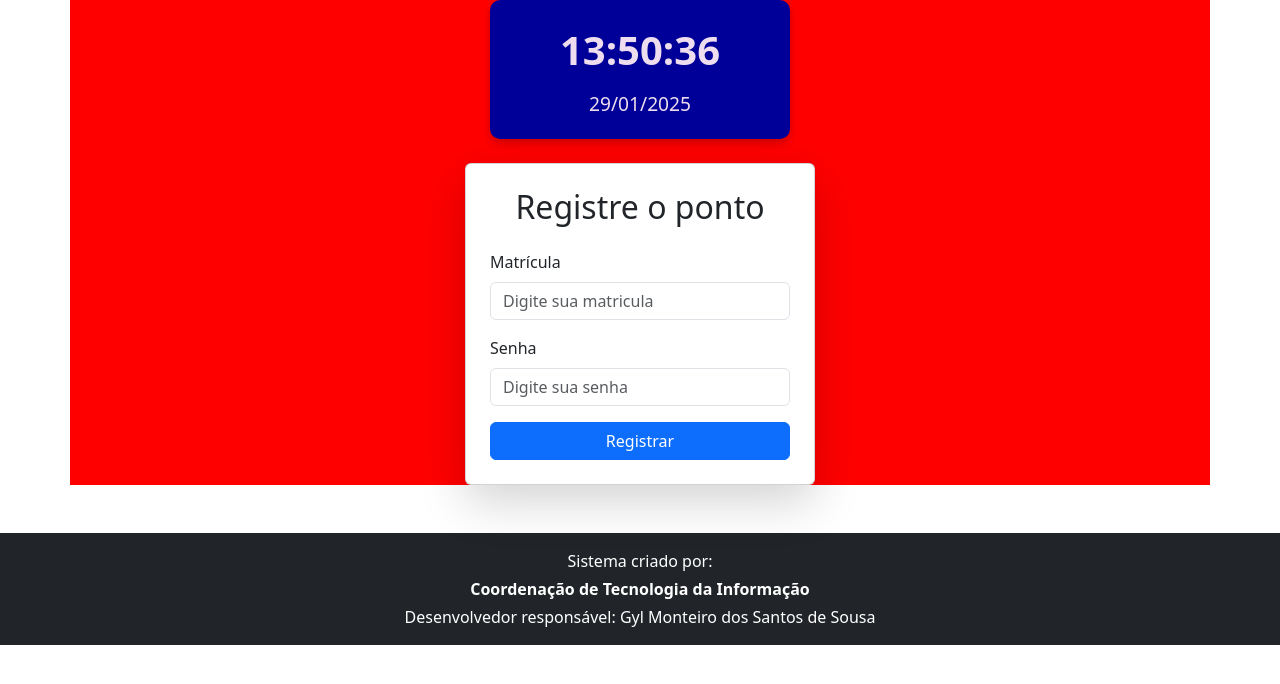
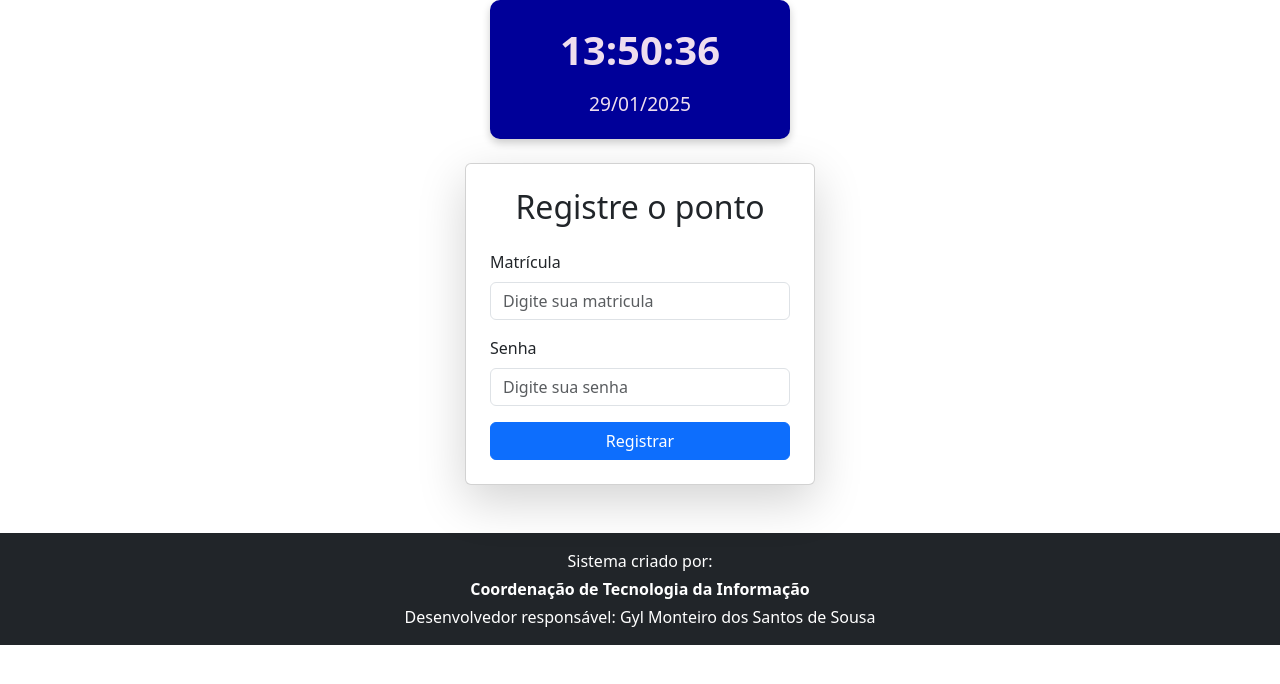
Before and after one commit to gylmonteiro-dev/smartchronos, a Django app: page / in a window 1280 px wide. Shown: the part 74-758 px from the top of the page. Run offline with Django 5.2, Linux system fonts and the light colour scheme.

Commit message:
removed bg in file base.html

```diff
--- a/templates/base.html
+++ b/templates/base.html
@@ -2,61 +2,86 @@
 <!DOCTYPE html>
 <html lang="en">
   <head>
-    <meta charset="UTF-8">
-    <meta name="viewport" content="width=device-width, initial-scale=1.0">
-    <link href="https://cdn.jsdelivr.net/npm/bootstrap@5.3.3/dist/css/bootstrap.min.css" rel="stylesheet" integrity="sha384-QWTKZyjpPEjISv5WaRU9OFeRpok6YctnYmDr5pNlyT2bRjXh0JMhjY6hW+ALEwIH" crossorigin="anonymous">
-    <link rel="stylesheet" href="https://cdn.jsdelivr.net/npm/bootstrap-icons@1.11.3/font/bootstrap-icons.min.css">
+    <meta charset="UTF-8" />
+    <meta name="viewport" content="width=device-width, initial-scale=1.0" />
+    <link
+      href="https://cdn.jsdelivr.net/npm/bootstrap@5.3.3/dist/css/bootstrap.min.css"
+      rel="stylesheet"
+      integrity="sha384-QWTKZyjpPEjISv5WaRU9OFeRpok6YctnYmDr5pNlyT2bRjXh0JMhjY6hW+ALEwIH"
+      crossorigin="anonymous"
+    />
+    <link
+      rel="stylesheet"
+      href="https://cdn.jsdelivr.net/npm/bootstrap-icons@1.11.3/font/bootstrap-icons.min.css"
+    />
     <link rel="stylesheet" href={% static "attendances/assets/css/base.css" %}>
     <title>SMART CHRONOS IPANGUAÇU</title>
   </head>
   <body>
-
     <nav class="navbar navbar-expand-lg bg-body-tertiary">
       <div class="container-fluid">
         <!-- Logo e Título -->
-        <a class="navbar-brand d-flex flex-column flex-lg-row align-items-lg-center" href="{% url 'home' %}">
-            <img src="{% static 'attendances/assets/img/logo_prefeitura.png' %}" alt="Logo" width="150" height="48" class="d-inline-block">
-            <span class="ms-lg-2 text-center text-lg-start">SMART CHRONOS IPANGUAÇU</span>
+        <a
+          class="navbar-brand d-flex flex-column flex-lg-row align-items-lg-center"
+          href="{% url 'home' %}"
+        >
+          <img
+            src="{% static 'attendances/assets/img/logo_prefeitura.png' %}"
+            alt="Logo"
+            width="150"
+            height="48"
+            class="d-inline-block"
+          />
+          <span class="ms-lg-2 text-center text-lg-start"
+            >SMART CHRONOS IPANGUAÇU</span
+          >
         </a>
 
         <!-- Botão para colapso no mobile -->
-        <button class="navbar-toggler" type="button" data-bs-toggle="collapse" data-bs-target="#navbarContent" aria-controls="navbarContent" aria-expanded="false" aria-label="Toggle navigation">
+        <button
+          class="navbar-toggler"
+          type="button"
+          data-bs-toggle="collapse"
+          data-bs-target="#navbarContent"
+          aria-controls="navbarContent"
+          aria-expanded="false"
+          aria-label="Toggle navigation"
+        >
           <span class="navbar-toggler-icon"></span>
         </button>
 
         <!-- Itens do Navbar -->
         <div class="collapse navbar-collapse" id="navbarContent">
-            <div class="d-flex ms-auto flex-column flex-lg-row align-items-lg-center mt-3 mt-lg-0">
-                <span class="text-center text-lg-start me-lg-3">Secretaria de Educação</span>
-                <a href="{% url 'create-user' %}" class="btn btn-primary">Criar Usuário</a>
+          <div
+            class="d-flex ms-auto flex-column flex-lg-row align-items-lg-center mt-3 mt-lg-0"
+          >
+            <span class="text-center text-lg-start me-lg-3"
+              >Secretaria de Educação</span
+            >
+            <a href="{% url 'create-user' %}" class="btn btn-primary"
+              >Criar Usuário</a
+            >
           </div>
         </div>
       </div>
     </nav>
 
-
-
-
-
-    <div class="container bg-image">
-
-        {% block container %}
-
-        {% endblock container %}
-    </div>
-
-
-
+    <div class="container">{% block container %} {% endblock container %}</div>
 
     <footer class="bg-dark text-white py-3 mt-5">
       <div class="container text-center">
         <p class="mb-1">Sistema criado por:</p>
         <p class="mb-1 fw-bold">Coordenação de Tecnologia da Informação</p>
-            <p class="mb-0">Desenvolvedor responsável: Gyl Monteiro dos Santos de Sousa</p>
+        <p class="mb-0">
+          Desenvolvedor responsável: Gyl Monteiro dos Santos de Sousa
+        </p>
       </div>
     </footer>
 
-
-    <script src="https://cdn.jsdelivr.net/npm/bootstrap@5.3.3/dist/js/bootstrap.bundle.min.js" integrity="sha384-YvpcrYf0tY3lHB60NNkmXc5s9fDVZLESaAA55NDzOxhy9GkcIdslK1eN7N6jIeHz" crossorigin="anonymous"></script>
+    <script
+      src="https://cdn.jsdelivr.net/npm/bootstrap@5.3.3/dist/js/bootstrap.bundle.min.js"
+      integrity="sha384-YvpcrYf0tY3lHB60NNkmXc5s9fDVZLESaAA55NDzOxhy9GkcIdslK1eN7N6jIeHz"
+      crossorigin="anonymous"
+    ></script>
   </body>
 </html>
--- a/templates/static/attendances/assets/css/base.css
+++ b/templates/static/attendances/assets/css/base.css
@@ -1,3 +1,2 @@
 .bg-image {
-    background-color: red;
 }
```
Lines whose indentation alone changed are shown as unchanged.
